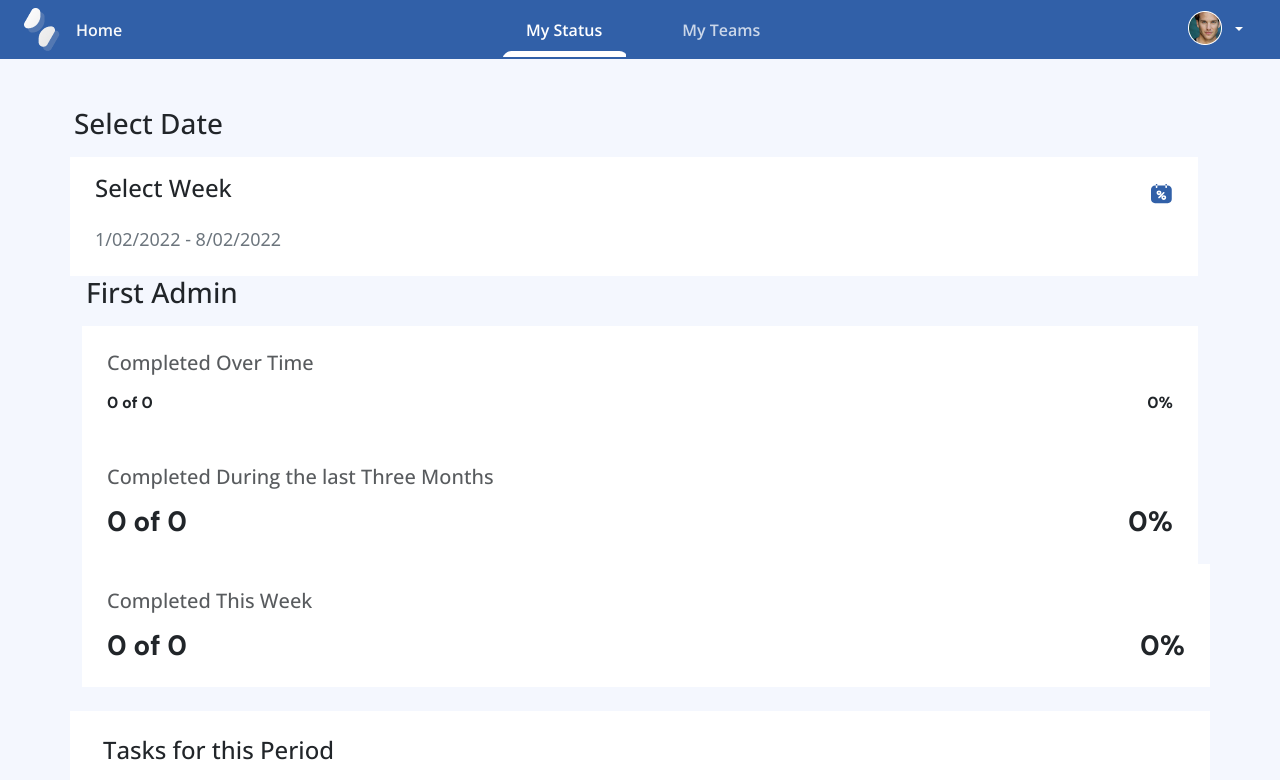
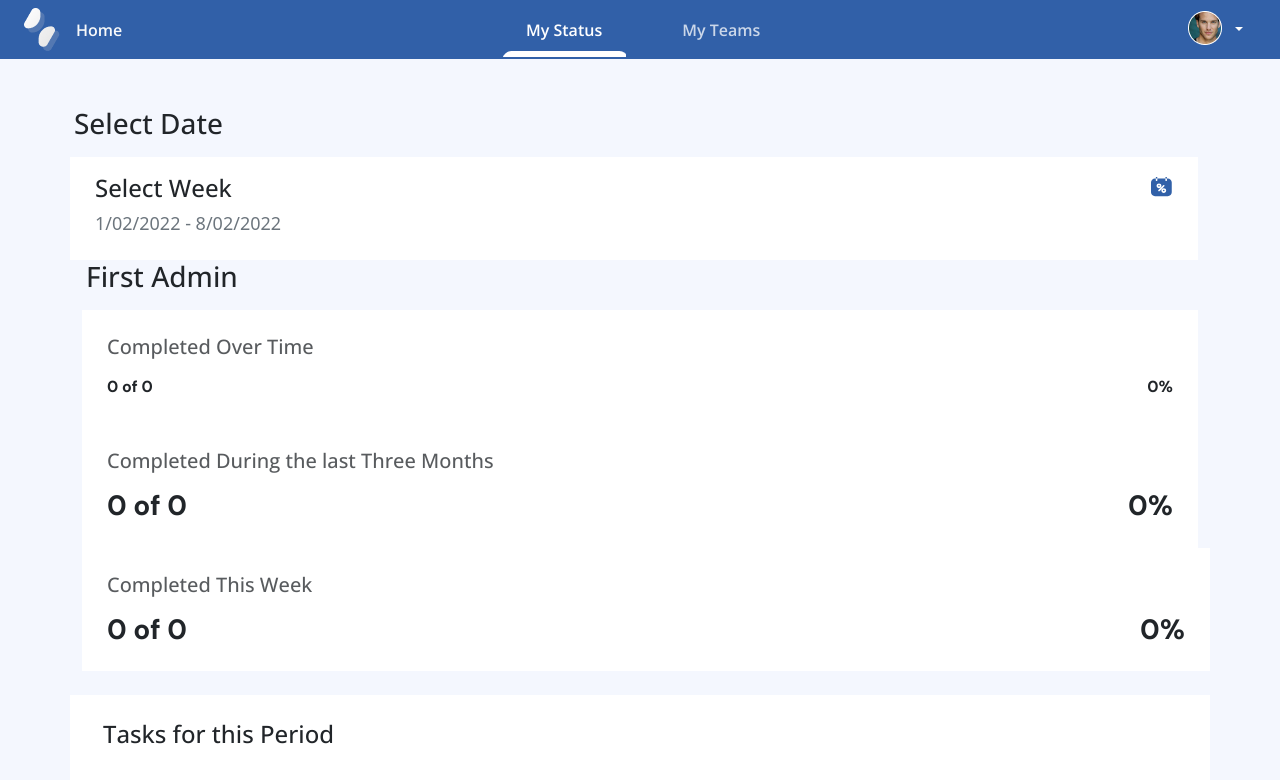
Before and after one commit to akashahmad/don-design, an Angular app: page /my-status in a window 1280 px wide. Shown: the top 780 px of the page. Built offline with nearby package versions, Linux system fonts and the light colour scheme.

Commit message:
set icon

```diff
--- a/src/app/homepage/homepage.component.html
+++ b/src/app/homepage/homepage.component.html
@@ -3,11 +3,11 @@
         <div class="colloumn-1 col-lg-12 pl-0" id="home-calendar-col">
             <h3 class="pb-2 pl-1 dark-gray font-opan-sans">Select Date</h3>
             <div class="card-1 border border-white bg-white px-4 py-3">
-                <div class="position-relative d-flex justify-content-between pb-2">
-                    <h4 class="font-weight-700 font-opan-sans dark-gray">Select Week</h4>
+                <div class="position-relative d-flex justify-content-between align-items-center">
+                    <h4 class="font-weight-700 font-opan-sans dark-gray mb-0">Select Week</h4>
                     <button class="p-0 btn btn-outline-secondary calendar"
                         >
-                        <img id="weekpicker" class="select-box calender-box"
+                        <img id="weekpicker" class="pb-1 select-box calender-box"
                             src="../../assets/percentage.svg">
                     </button>
 
```
